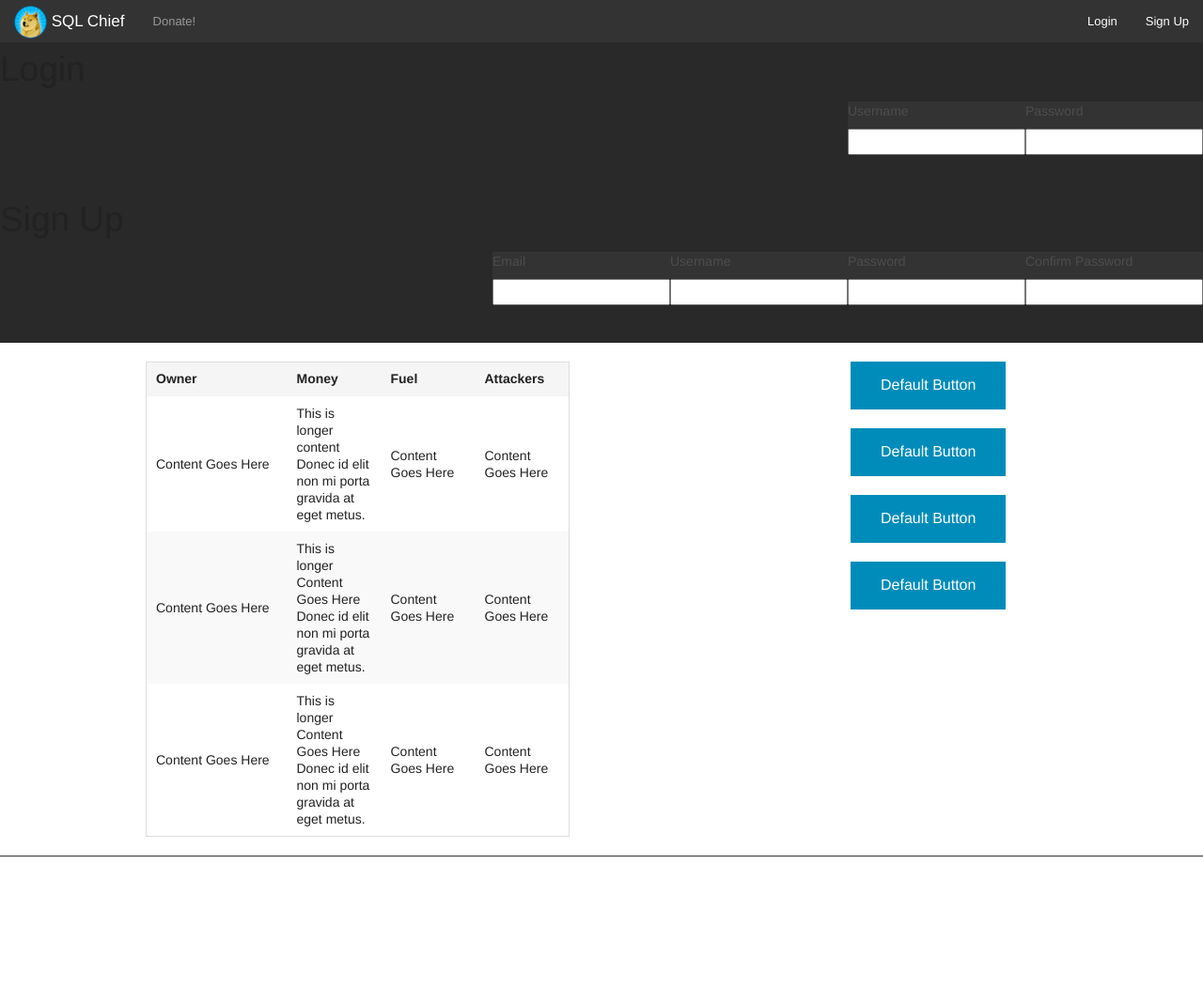
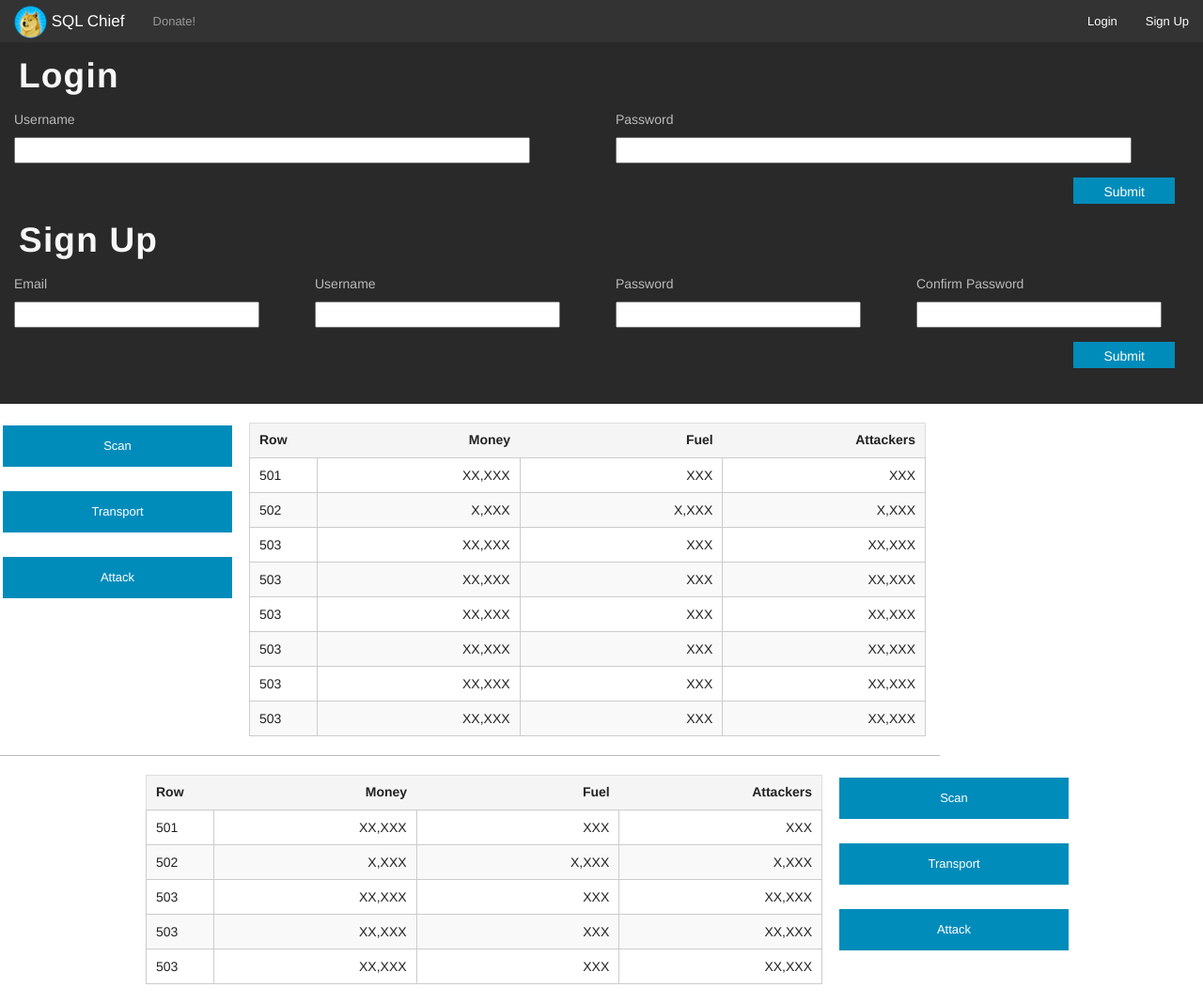
Before and after one commit to candyapplecorn/node-mysql-game, a PHP site: page /SQL_game.html in a window 1280 px wide. Shown: the whole page at 94% size. Before the commit the page ends 912 px from the top, so only its background shows below. Run offline with PHP 8.4, Linux system fonts and the light colour scheme.

Commit message:
got all yo buttons in dawg

```diff
--- a/SQL_game.html
+++ b/SQL_game.html
@@ -31,81 +31,169 @@
       </ul>
     </section>
   </nav>
-  <nav class="top-bar secondary sign-up" data-topbar role="navigation">
-    <section class="top-bar-section">
-      <h2>Login</h2>
+  <nav class="top-bar secondary login" data-topbar role="navigation">
+    <div class="row full">
+      <h2 class="header-pop-up">Login</h2>
       <form>
-        <ul class="right">
-          <li>
+        <ul class="">
+          <li class="small-6 medium-6 columns">
             <label>Username</label><input>
           </li>
-          <li>
+          <li class="small-6 medium-6 columns">
             <label>Password</label><input>
           </li>
+        </ul>
+        <button class="button right">Submit</button>
       </form>
     </section>
   </nav>
   <nav class="top-bar secondary sign-up" data-topbar role="navigation">
-    <section class="top-bar-section">
-    <h2>Sign Up</h2>
+    <div class="row full">
+    <h2 class="header-pop-up">Sign Up</h2>
       <form>
-        <ul class="right">
-          <li>
+        <ul class="">
+          <li class="small-6 medium-3 columns">
             <label>Email</label><input>
           </li>
-          <li>
+          <li class="small-6 medium-3 columns">
             <label>Username</label><input>
           </li>
-          <li>
+          <li class="small-6 medium-3 columns">
             <label>Password</label><input>
           </li>
-          <li>
+          <li class="small-6 medium-3 columns">
             <label>Confirm Password</label><input>
           </li>
+        </ul>
+        <button class="button right">Submit</button>
       </form>
     </section>
   </nav>
 <!-- End Header -->
 <!-- Main -->
   <div class="main">
-    <div class="row full">
-      <div class="content small-12 medium-9 columns">
+    <div class="row full outward">
+      <div class="content right small-12 medium-9 columns">
         <table>
           <thead>
             <tr>
-              <th width="150">Owner</th>
-              <th width="100">Money</th>
-              <th width="100">Fuel</th>
-              <th width="100">Attackers</th>
+              <th width="10%">Row</th>
+              <th class="numbers" width="30%">Money</th>
+              <th class="numbers" width="30%">Fuel</th>
+              <th class="numbers" width="30%">Attackers</th>
             </tr>
           </thead>
           <tbody>
             <tr>
-              <td>Content Goes Here</td>
-              <td>This is longer content Donec id elit non mi porta gravida at eget metus.</td>
-              <td>Content Goes Here</td>
-              <td>Content Goes Here</td>
+              <td>501</td>
+              <td class="numbers">XX,XXX</td>
+              <td class="numbers">XXX</td>
+              <td class="numbers">XXX</td>
             </tr>
             <tr>
-              <td>Content Goes Here</td>
-              <td>This is longer Content Goes Here Donec id elit non mi porta gravida at eget metus.</td>
-              <td>Content Goes Here</td>
-              <td>Content Goes Here</td>
+              <td>502</td>
+              <td class="numbers">X,XXX</td>
+              <td class="numbers">X,XXX</td>
+              <td class="numbers">X,XXX</td>
             </tr>
             <tr>
-              <td>Content Goes Here</td>
-              <td>This is longer Content Goes Here Donec id elit non mi porta gravida at eget metus.</td>
-              <td>Content Goes Here</td>
-              <td>Content Goes Here</td>
+              <td>503</td>
+              <td class="numbers">XX,XXX</td>
+              <td class="numbers">XXX</td>
+              <td class="numbers">XX,XXX</td>
+            </tr>
+            <tr>
+              <td>503</td>
+              <td class="numbers">XX,XXX</td>
+              <td class="numbers">XXX</td>
+              <td class="numbers">XX,XXX</td>
+            </tr>
+            <tr>
+              <td>503</td>
+              <td class="numbers">XX,XXX</td>
+              <td class="numbers">XXX</td>
+              <td class="numbers">XX,XXX</td>
+            </tr>
+            <tr>
+              <td>503</td>
+              <td class="numbers">XX,XXX</td>
+              <td class="numbers">XXX</td>
+              <td class="numbers">XX,XXX</td>
+            </tr>
+            <tr>
+              <td>503</td>
+              <td class="numbers">XX,XXX</td>
+              <td class="numbers">XXX</td>
+              <td class="numbers">XX,XXX</td>
+            </tr>
+            <tr>
+              <td>503</td>
+              <td class="numbers">XX,XXX</td>
+              <td class="numbers">XXX</td>
+              <td class="numbers">XX,XXX</td>
             </tr>
           </tbody>
         </table>
       </div>
-      <div class="sidebar left small-12 medium-3 columns">
-        <a href="#" class="button">Default Button</a>
-        <a href="#" class="button">Default Button</a>
-        <a href="#" class="button">Default Button</a>
-        <a href="#" class="button">Default Button</a>
+      <div class="sidebar small-12 medium-3 columns">
+        <div class="row full">
+          <a href="#" class="small-4 medium-12 columns button small">Scan</a>
+          <a href="#" class="small-4 medium-12 columns button small">Transport</a>
+          <a href="#" class="small-4 medium-12 columns button small">Attack</a>
+        </div>
+      </div>
+    </div>
+    <div class="row full">
+    <div class="sidebar  right small-12 medium-3 columns">
+        <div class="row full">
+          <a href="#" class="small-4 medium-12 columns button small">Scan</a>
+          <a href="#" class="small-4 medium-12 columns button small">Transport</a>
+          <a href="#" class="small-4 medium-12 columns button small">Attack</a>
+        </div>
+      </div>
+      <div class="content left small-12 medium-9 columns">
+        <table>
+          <thead>
+            <tr>
+              <th width="10%">Row</th>
+              <th class="numbers" width="30%">Money</th>
+              <th class="numbers" width="30%">Fuel</th>
+              <th class="numbers" width="30%">Attackers</th>
+            </tr>
+          </thead>
+          <tbody>
+            <tr>
+              <td>501</td>
+              <td class="numbers">XX,XXX</td>
+              <td class="numbers">XXX</td>
+              <td class="numbers">XXX</td>
+            </tr>
+            <tr>
+              <td>502</td>
+              <td class="numbers">X,XXX</td>
+              <td class="numbers">X,XXX</td>
+              <td class="numbers">X,XXX</td>
+            </tr>
+            <tr>
+              <td>503</td>
+              <td class="numbers">XX,XXX</td>
+              <td class="numbers">XXX</td>
+              <td class="numbers">XX,XXX</td>
+            </tr>
+            <tr>
+              <td>503</td>
+              <td class="numbers">XX,XXX</td>
+              <td class="numbers">XXX</td>
+              <td class="numbers">XX,XXX</td>
+            </tr>
+            <tr>
+              <td>503</td>
+              <td class="numbers">XX,XXX</td>
+              <td class="numbers">XXX</td>
+              <td class="numbers">XX,XXX</td>
+            </tr>
+          </tbody>
+        </table>
       </div>
     </div>
   </div>
--- a/pub/css/style.css
+++ b/pub/css/style.css
@@ -2,18 +2,51 @@
 ul li a.donate{
 	color:#999;
 }
-nav.top-bar.secondary{
+
+nav.top-bar.sign-up{
 	background-color: #292929;
-	height:160px;
+	height:210px;
+}
+nav.top-bar.login{
+	background-color: #292929;
+	height:175px;
+}
+nav.top-bar.secondary ul{
+	margin-left:0px;
+}
+.header-pop-up{
+	color:#f7f7f7;
+	font-weight: 700;
+	letter-spacing: 1.2px;
+	margin:10px 20px;
+}
+.secondary input{
+	width:90%;
+}
+.secondary label{
+	color:#bbb;
+}
+.secondary button{
+	margin:15px 30px;
 }
 
+/* MAIN */
+.outward{
+	margin:20px 0;
+	border-bottom: 1px solid #bbb;
+}
+div.sidebar a.button.small{
+	border:3px solid #fff;
+}
 
-
-/* MAIN */
-.main{
-	margin:20px 0;
-	border-bottom: 1px solid #333;
+/*TABLE*/
+table{
+	width:100%;
+	padding:0;
 }
-div.sidebar.left.small-12.medium-3{
-	float:left;
+td{
+	border:1px solid #ccc;
 }
+.numbers{
+	text-align: right;
+}
```
